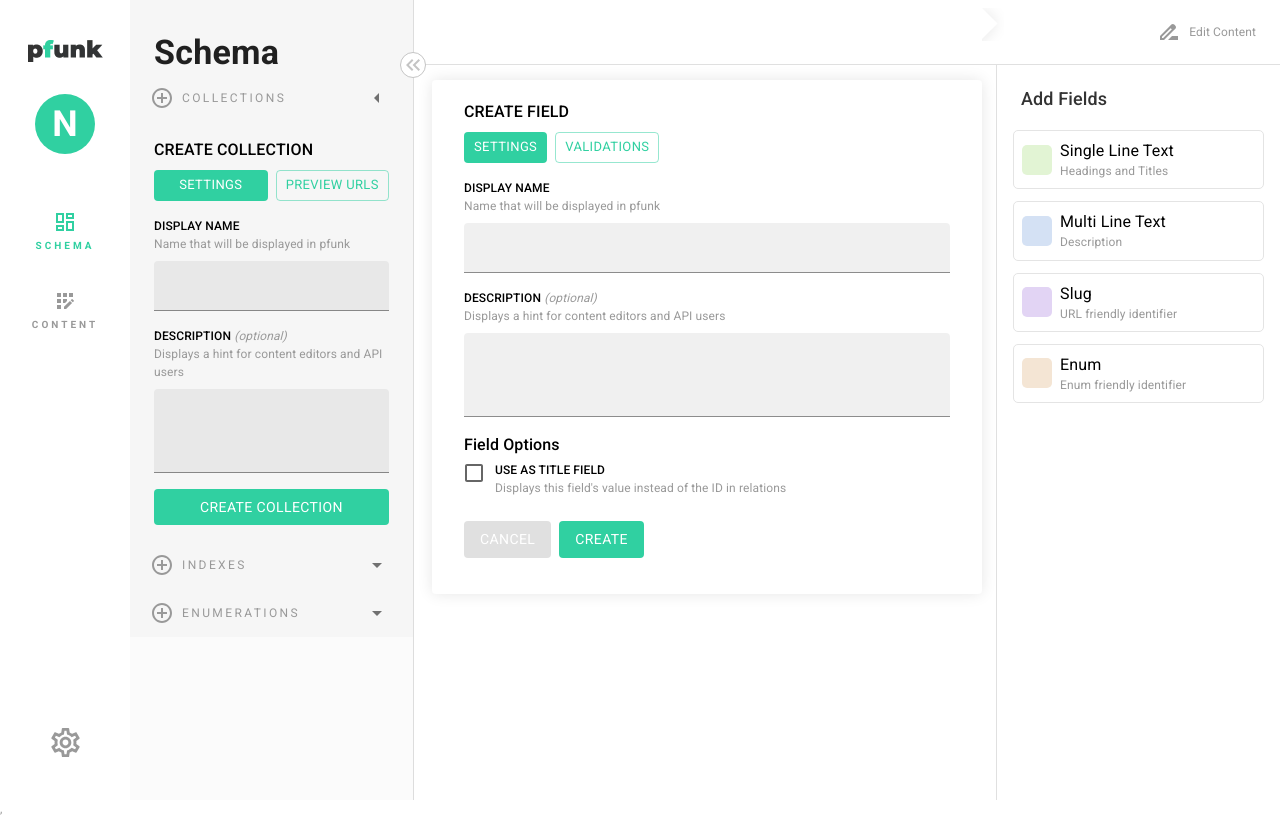
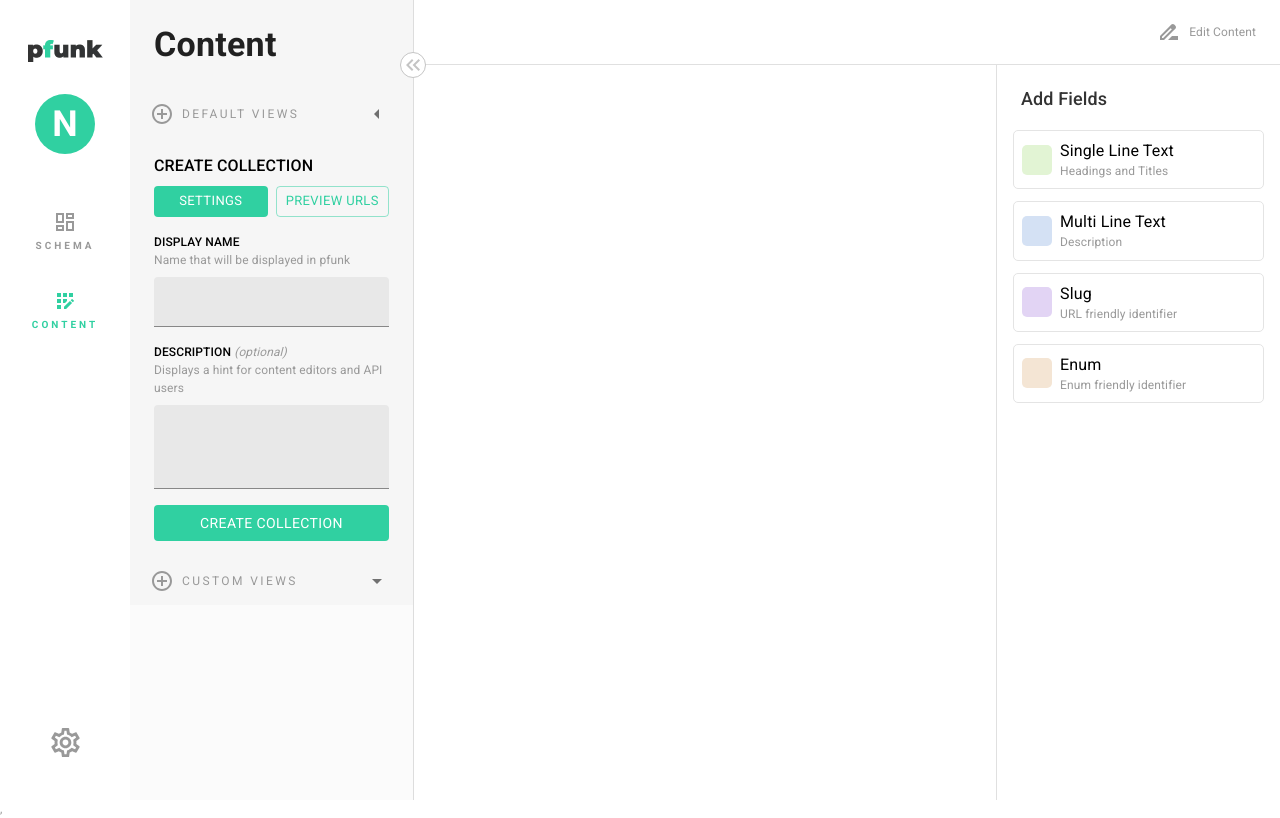
Before and after one commit to capless/pfunk-ui, a React (Create React App) app: page /content in a window 1280 px wide. Built offline with nearby package versions, Linux system fonts and the light colour scheme.

Commit message:
Add navigation

```diff
--- a/package.json
+++ b/package.json
@@ -42,6 +42,7 @@
   },
   "devDependencies": {
     "@types/react": "^18.0.6",
+    "@types/react-router-dom": "^5.3.3",
     "typescript": "^4.6.3"
   }
 }
--- a/src/components/AddFields.tsx
+++ b/src/components/AddFields.tsx
@@ -13,32 +13,9 @@ import {
 } from "@mui/material";
 import CreateField from "./CreateField";
 
-const LightTooltip = styled(({ className, ...props }: TooltipProps) => (
-  <Tooltip {...props} classes={{ popper: className, ...props.classes }} />
-))(({ theme }) => ({
-  [`& .${tooltipClasses.tooltip}`]: {
-    marginTop: "1rem",
-    maxWidth: "none",
-    backgroundColor: theme.palette.common.white,
-    color: "rgba(0, 0, 0, 0.87)",
-    boxShadow: theme.shadows[24],
-    fontSize: 11,
-    "& .MuiTooltip-arrow": {
-      color: theme.palette.common.white,
-      marginTop: "-26rem",
-      marginRight: "-2em",
-      height: "3em",
-      width: "2em",
-      "&:before": {
-        boxShadow: theme.shadows[24],
-      },
-    },
-  },
-}));
-
 export default function AddFields() {
   const theme = useTheme();
-  const [open, setOpen] = React.useState(true);
+  const [open, setOpen] = React.useState(false);
 
   const handleTooltipClose = () => {
     setOpen(false);
@@ -130,6 +107,7 @@ export default function AddFields() {
                 <ListItemText
                   primary="Multi Line Text"
                   secondary="Description"
+                  onClick={handleTooltipOpen}
                 />
               </ListItem>
               <ListItem>
@@ -137,6 +115,7 @@ export default function AddFields() {
                 <ListItemText
                   primary="Slug"
                   secondary="URL friendly identifier"
+                  onClick={handleTooltipOpen}
                 />
               </ListItem>
               <ListItem>
@@ -144,6 +123,7 @@ export default function AddFields() {
                 <ListItemText
                   primary="Enum"
                   secondary="Enum friendly identifier"
+                  onClick={handleTooltipOpen}
                 />
               </ListItem>
             </List>
@@ -153,3 +133,26 @@ export default function AddFields() {
     </ClickAwayListener>
   );
 }
+
+const LightTooltip = styled(({ className, ...props }: TooltipProps) => (
+  <Tooltip {...props} classes={{ popper: className, ...props.classes }} />
+))(({ theme }) => ({
+  [`& .${tooltipClasses.tooltip}`]: {
+    marginTop: "1rem",
+    maxWidth: "none",
+    backgroundColor: theme.palette.common.white,
+    color: "rgba(0, 0, 0, 0.87)",
+    boxShadow: theme.shadows[24],
+    fontSize: 11,
+    "& .MuiTooltip-arrow": {
+      color: theme.palette.common.white,
+      marginTop: "-26rem",
+      marginRight: "-2em",
+      height: "3em",
+      width: "2em",
+      "&:before": {
+        boxShadow: theme.shadows[24],
+      },
+    },
+  },
+}));
--- /dev/null
+++ b/src/components/ContentNavigation.tsx
@@ -0,0 +1,154 @@
+import * as React from "react";
+import { styled } from "@mui/material/styles";
+import { ArrowDropDown, AddCircleOutline } from "@mui/icons-material";
+import {
+  Accordion as MuiAccordion,
+  AccordionDetails as MuiAccordionDetails,
+  AccordionSummary as MuiAccordionSummary,
+  AccordionProps,
+  AccordionSummaryProps,
+  Typography,
+  Box,
+  Button,
+  TextField,
+} from "@mui/material";
+import CreateCollection from "./CreateCollection";
+
+export default function ContentNavigation() {
+  return (
+    <>
+      <Typography
+        sx={{
+          p: 3,
+          backgroundColor: "#F6F6F6",
+        }}
+        variant="h4"
+        fontWeight={700}
+      >
+        Content
+      </Typography>
+
+      <Accordion defaultExpanded>
+        <AccordionSummary
+          expandIcon={<ArrowDropDown />}
+          aria-controls="panel1a-content"
+          id="panel1a-header"
+        >
+          <AddCircleOutline />
+          <Typography>Default Views</Typography>
+        </AccordionSummary>
+        <AccordionDetails>
+          <CreateCollection />
+        </AccordionDetails>
+      </Accordion>
+
+      <Accordion>
+        <AccordionSummary
+          expandIcon={<ArrowDropDown />}
+          aria-controls="panel2a-content"
+          id="panel2a-header"
+        >
+          <AddCircleOutline />
+          <Typography>Custom Views</Typography>
+        </AccordionSummary>
+        <AccordionDetails>
+          <Typography className="title">Create collection</Typography>
+          <Box className="buttonBox">
+            <Button fullWidth variant="contained" size="small" sx={{ mr: 1 }}>
+              Settings
+            </Button>
+            <Button disabled fullWidth variant="contained" size="small">
+              Preview URLs
+            </Button>
+          </Box>
+          <Box className="fieldBox">
+            <Typography className="fieldTitle">Display Name</Typography>
+            <Typography className="fieldDesc">
+              Name that will be displayed in pfunk
+            </Typography>
+            <TextField fullWidth variant="filled" />
+          </Box>
+          <Box className="fieldBox">
+            <Typography className="fieldTitle">
+              Description <span className="hint">(optional)</span>
+            </Typography>
+            <Typography className="fieldDesc">
+              Displays a hint for content editors and API users
+            </Typography>
+            <TextField fullWidth multiline rows={3} variant="filled" />
+          </Box>
+          <Button fullWidth variant="contained">
+            Create Collection
+          </Button>
+        </AccordionDetails>
+      </Accordion>
+    </>
+  );
+}
+
+const Accordion = styled((props: AccordionProps) => (
+  <MuiAccordion disableGutters elevation={0} square {...props} />
+))(({ theme }) => ({
+  background: "#F6F6F6",
+  "&:not(:last-child)": {
+    borderBottom: 0,
+  },
+  "&:before": {
+    display: "none",
+  },
+}));
+
+const AccordionSummary = styled((props: AccordionSummaryProps) => (
+  <MuiAccordionSummary {...props} />
+))(({ theme }) => ({
+  padding: theme.spacing(0, 3),
+  "& .MuiAccordionSummary-expandIconWrapper.Mui-expanded": {
+    transform: "rotate(90deg)",
+  },
+  "& .MuiAccordionSummary-content": {
+    display: "flex",
+    alignItems: "center",
+    "& .MuiTypography-root": {
+      letterSpacing: "0.2em",
+      textTransform: "uppercase",
+    },
+    "& .MuiSvgIcon-root": {
+      marginLeft: theme.spacing(-0.5),
+      marginRight: theme.spacing(1),
+      color: "#999999",
+    },
+  },
+}));
+
+const AccordionDetails = styled(MuiAccordionDetails)(({ theme }) => ({
+  padding: theme.spacing(2, 3),
+  "& .title": {
+    marginBottom: theme.spacing(1),
+    fontWeight: 500,
+    fontSize: "1rem",
+    textTransform: "uppercase",
+    color: theme.palette.common.black,
+  },
+  "& .buttonBox": {
+    marginBottom: theme.spacing(2),
+    display: "flex",
+  },
+  "& .fieldBox": {
+    marginBottom: theme.spacing(2),
+    "& .fieldTitle": {
+      textTransform: "uppercase",
+      fontWeight: 500,
+      color: theme.palette.common.black,
+      "& .hint": {
+        textTransform: "none",
+        fontWeight: "normal",
+        fontStyle: "italic",
+        color: "#999999",
+      },
+    },
+    "& .fieldDesc": {
+      marginBottom: theme.spacing(1),
+      fontSize: "0.75rem",
+    },
+  },
+}));
--- a/src/components/MainNavigation.tsx
+++ b/src/components/MainNavigation.tsx
@@ -1,4 +1,5 @@
 import * as React from "react";
+import { Routes, Route, useLocation } from "react-router-dom";
 import { styled } from "@mui/material/styles";
 import Box from "@mui/material/Box";
 import Drawer from "@mui/material/Drawer";
@@ -19,8 +20,10 @@ import {
   AppRegistrationOutlined,
   SettingsOutlined,
 } from "@mui/icons-material";
-import SecondaryNavigation from "./SecondaryNavigation";
-import AddFields from "./AddFields";
+import SchemaNavigation from "./SchemaNavigation";
+import SchemaContent from "./SchemaContent";
+import ContentNavigation from "./ContentNavigation";
+import { Link } from "react-router-dom";
 
 const drawerWidth = 284;
 
@@ -68,17 +71,13 @@ const AppBar = styled(MuiAppBar, {
   }),
 }));
 
-const DrawerHeader = styled("div")(({ theme }) => ({
-  display: "flex",
-  alignItems: "center",
-  padding: theme.spacing(4, 3, 0, 3),
-  background: "#F6F6F6",
-  // necessary for content to be below app bar
-  ...theme.mixins.toolbar,
-}));
-
 export default function PersistentDrawerLeft() {
   const [open, setOpen] = React.useState(true);
+  const location = useLocation();
+  console.log(
+    "file: MainNavigation.tsx ~ line 77 ~ PersistentDrawerLeft ~ location",
+    location
+  );
 
   const handleDrawerOpen = () => {
     setOpen(true);
@@ -130,6 +129,10 @@ export default function PersistentDrawerLeft() {
             "& .MuiListItem-root": {
               padding: "1rem",
               justifyContent: "center",
+              "& a": {
+                color: "inherit",
+                textDecoration: "none",
+              },
             },
             "& .MuiListItemIcon-root": {
               display: "flex",
@@ -169,17 +172,21 @@ export default function PersistentDrawerLeft() {
               N
             </Avatar>
           </ListItem>
-          <ListItem button selected>
+          <ListItem button selected={location.pathname === "/schema"}>
+            <Link to="/schema">
               <ListItemIcon>
                 <DashboardOutlined />
                 <ListItemText primary="Schema" />
               </ListItemIcon>
+            </Link>
           </ListItem>
-          <ListItem button>
+          <ListItem button selected={location.pathname === "/content"}>
+            <Link to="/content">
               <ListItemIcon>
                 <AppRegistrationOutlined />
                 <ListItemText primary="Content" />
               </ListItemIcon>
+            </Link>
           </ListItem>
         </List>
 
@@ -208,7 +215,6 @@ export default function PersistentDrawerLeft() {
         anchor="left"
         open={open}
       >
-        <DrawerHeader>
         <IconButton
           sx={{
             p: 0,
@@ -225,19 +231,16 @@ export default function PersistentDrawerLeft() {
         >
           <KeyboardDoubleArrowLeft />
         </IconButton>
-          <Typography variant="h4" fontWeight={700}>
-            Schema
-          </Typography>
-        </DrawerHeader>
 
-        <SecondaryNavigation />
+        <Routes>
+          <Route path="/" element={<SchemaNavigation />} />
+          <Route path="/schema" element={<SchemaNavigation />} />
+          <Route path="/content" element={<ContentNavigation />} />
+        </Routes>
       </Drawer>
 
       <Main open={open}>
-        <Box sx={{ display: "flex", height: "100%" }}>
-          <Box id="mainBox" sx={{ p: 3, width: "100%" }}></Box>
-          <AddFields />
-        </Box>
+        <SchemaContent />
       </Main>
     </Box>
   );
--- /dev/null
+++ b/src/components/SchemaContent.tsx
@@ -0,0 +1,12 @@
+import * as React from "react";
+import Box from "@mui/material/Box";
+import AddFields from "./AddFields";
+
+export default function SchemaContent() {
+  return (
+    <Box sx={{ display: "flex", height: "100%" }}>
+      <Box id="mainBox" sx={{ p: 3, width: "100%" }}></Box>
+      <AddFields />
+    </Box>
+  );
+}
--- a/src/components/SecondaryNavigation.tsx
+++ b/src/components/SchemaNavigation.tsx
@@ -14,76 +14,20 @@ import {
 } from "@mui/material";
 import CreateCollection from "./CreateCollection";
 
-const Accordion = styled((props: AccordionProps) => (
-  <MuiAccordion disableGutters elevation={0} square {...props} />
-))(({ theme }) => ({
-  background: "#F6F6F6",
-  "&:not(:last-child)": {
-    borderBottom: 0,
-  },
-  "&:before": {
-    display: "none",
-  },
-}));
-
-const AccordionSummary = styled((props: AccordionSummaryProps) => (
-  <MuiAccordionSummary {...props} />
-))(({ theme }) => ({
-  padding: theme.spacing(0, 3),
-  "& .MuiAccordionSummary-expandIconWrapper.Mui-expanded": {
-    transform: "rotate(90deg)",
-  },
-  "& .MuiAccordionSummary-content": {
-    display: "flex",
-    alignItems: "center",
-    "& .MuiTypography-root": {
-      letterSpacing: "0.2em",
-      textTransform: "uppercase",
-    },
-    "& .MuiSvgIcon-root": {
-      marginLeft: theme.spacing(-0.5),
-      marginRight: theme.spacing(1),
-      color: "#999999",
-    },
-  },
-}));
-
-const AccordionDetails = styled(MuiAccordionDetails)(({ theme }) => ({
-  padding: theme.spacing(2, 3),
-  "& .title": {
-    marginBottom: theme.spacing(1),
-    fontWeight: 500,
-    fontSize: "1rem",
-    textTransform: "uppercase",
-    color: theme.palette.common.black,
-  },
-  "& .buttonBox": {
-    marginBottom: theme.spacing(2),
-    display: "flex",
-  },
-  "& .fieldBox": {
-    marginBottom: theme.spacing(2),
-    "& .fieldTitle": {
-      textTransform: "uppercase",
-      fontWeight: 500,
-      color: theme.palette.common.black,
-      "& .hint": {
-        textTransform: "none",
-        fontWeight: "normal",
-        fontStyle: "italic",
-        color: "#999999",
-      },
-    },
-    "& .fieldDesc": {
-      marginBottom: theme.spacing(1),
-      fontSize: "0.75rem",
-    },
-  },
-}));
-
-export default function SecondaryNavigation() {
+export default function SchemaNavigation() {
   return (
     <>
+      <Typography
+        sx={{
+          p: 3,
+          backgroundColor: "#F6F6F6",
+        }}
+        variant="h4"
+        fontWeight={700}
+      >
+        Schema
+      </Typography>
+
       <Accordion defaultExpanded>
         <AccordionSummary
           expandIcon={<ArrowDropDown />}
@@ -182,3 +126,70 @@ export default function SecondaryNavigation() {
     </>
   );
 }
+
+const Accordion = styled((props: AccordionProps) => (
+  <MuiAccordion disableGutters elevation={0} square {...props} />
+))(({ theme }) => ({
+  background: "#F6F6F6",
+  "&:not(:last-child)": {
+    borderBottom: 0,
+  },
+  "&:before": {
+    display: "none",
+  },
+}));
+
+const AccordionSummary = styled((props: AccordionSummaryProps) => (
+  <MuiAccordionSummary {...props} />
+))(({ theme }) => ({
+  padding: theme.spacing(0, 3),
+  "& .MuiAccordionSummary-expandIconWrapper.Mui-expanded": {
+    transform: "rotate(90deg)",
+  },
+  "& .MuiAccordionSummary-content": {
+    display: "flex",
+    alignItems: "center",
+    "& .MuiTypography-root": {
+      letterSpacing: "0.2em",
+      textTransform: "uppercase",
+    },
+    "& .MuiSvgIcon-root": {
+      marginLeft: theme.spacing(-0.5),
+      marginRight: theme.spacing(1),
+      color: "#999999",
+    },
+  },
+}));
+
+const AccordionDetails = styled(MuiAccordionDetails)(({ theme }) => ({
+  padding: theme.spacing(2, 3),
+  "& .title": {
+    marginBottom: theme.spacing(1),
+    fontWeight: 500,
+    fontSize: "1rem",
+    textTransform: "uppercase",
+    color: theme.palette.common.black,
+  },
+  "& .buttonBox": {
+    marginBottom: theme.spacing(2),
+    display: "flex",
+  },
+  "& .fieldBox": {
+    marginBottom: theme.spacing(2),
+    "& .fieldTitle": {
+      textTransform: "uppercase",
+      fontWeight: 500,
+      color: theme.palette.common.black,
+      "& .hint": {
+        textTransform: "none",
+        fontWeight: "normal",
+        fontStyle: "italic",
+        color: "#999999",
+      },
+    },
+    "& .fieldDesc": {
+      marginBottom: theme.spacing(1),
+      fontSize: "0.75rem",
+    },
+  },
+}));
--- a/src/index.tsx
+++ b/src/index.tsx
@@ -1,6 +1,6 @@
 import React from "react";
 import ReactDOM from "react-dom/client";
-import { BrowserRouter as Router } from "react-router-dom";
+import { BrowserRouter } from "react-router-dom";
 import { CssBaseline, ThemeProvider } from "@mui/material";
 import "./index.css";
 import App from "./App";
@@ -15,9 +15,9 @@ root.render(
     <ThemeProvider theme={theme}>
       {/* CssBaseline kickstart an elegant, consistent, and simple baseline to build upon. */}
       <CssBaseline />
-      <Router>
+      <BrowserRouter>
         <App />
-      </Router>
+      </BrowserRouter>
     </ThemeProvider>
     ,
   </React.StrictMode>
```
Also changed, not shown: 1 other file (tests, documents, lock files or other folders). Lines whose indentation alone changed are shown as unchanged.
